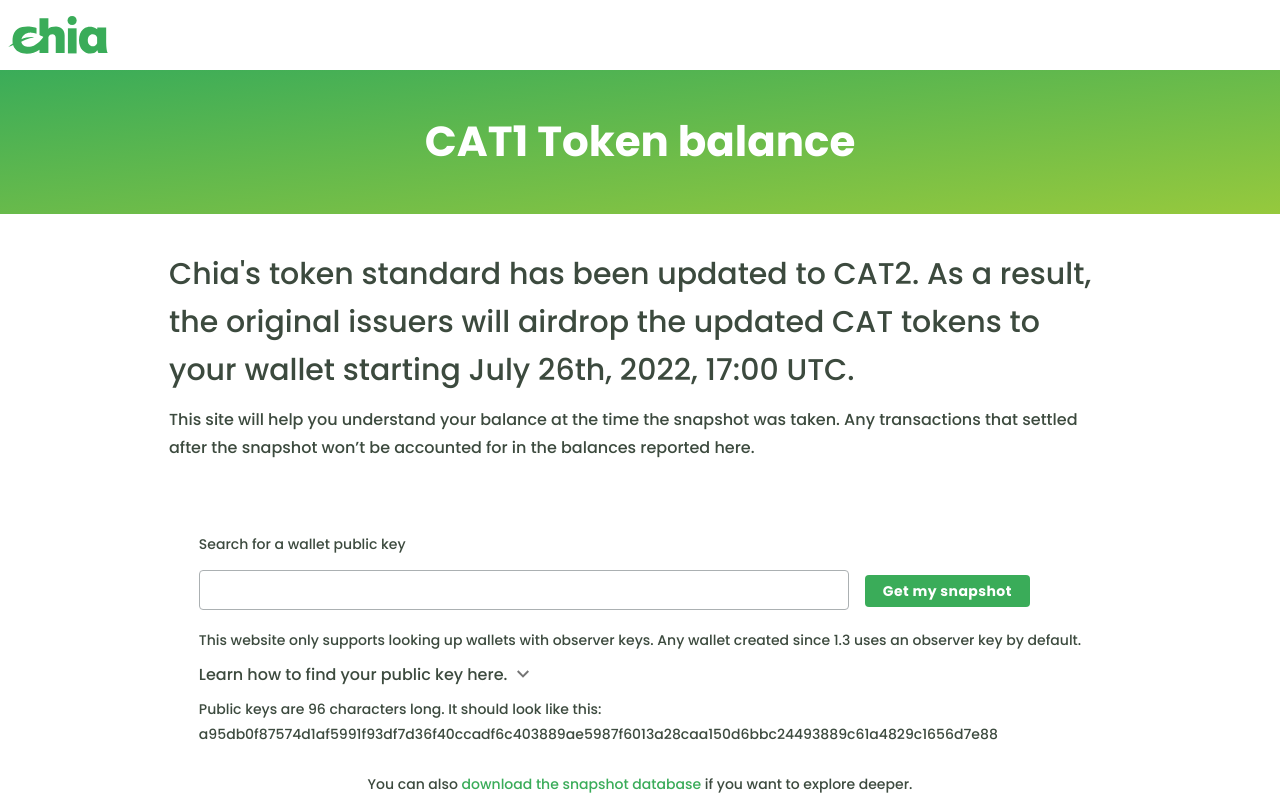
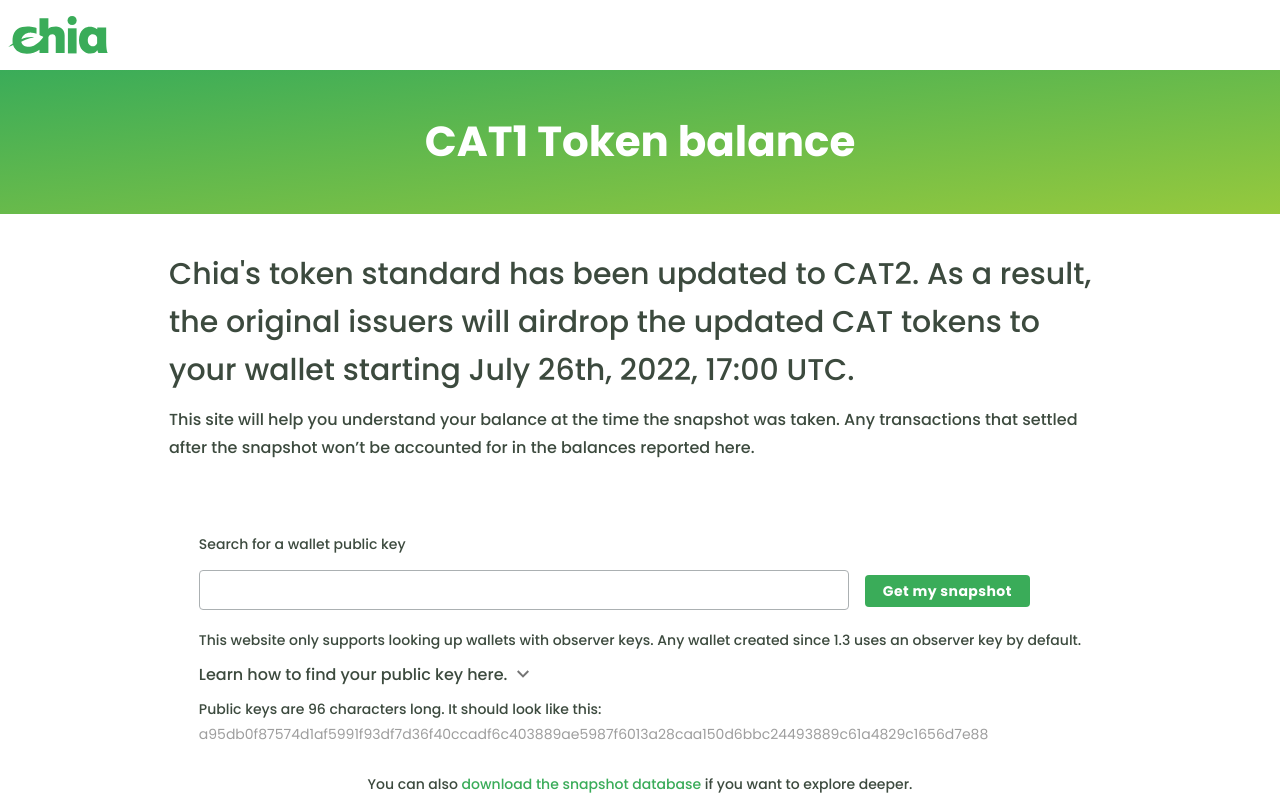
Before and after one commit to PinkDiamond1/cat1-balance, a React app in the folder webpack/: page / in a window 1280 px wide. Shown: the top 800 px of the page. Built offline with nearby package versions, Linux system fonts and the light colour scheme.

Commit message:
minor cosmetic fixes

```diff
--- a/webpack/src/index.html
+++ b/webpack/src/index.html
@@ -4,8 +4,7 @@
     <meta charset="UTF-8" />
     <meta name="viewport" content="width=device-width, initial-scale=1.0" />
     <meta http-equiv="X-UA-Compatible" content="ie=edge" />
-    <link href="https://fonts.googleapis.com/css2?family=Poppins:ital,wght@0,500;0,700;1,500&amp;display=swap" rel="stylesheet" />
-    <link href="https://fonts.googleapis.com/css2?family=Roboto:wght@400;500&display=swap" rel="stylesheet" />
+    <link href="https://fonts.googleapis.com/css2?family=Poppins:wght@100;400;500;600;700&family=Roboto:wght@100;400;500&display=swap" rel="stylesheet" />
     <title>CAT1 Balance Checker</title>
   </head>
   <body>
--- a/webpack/src/ts/App.css.ts
+++ b/webpack/src/ts/App.css.ts
@@ -216,4 +216,9 @@
   }
 `;
 
+css.Grey = styled.span`
+  color: #9e9e9e;
+  font-weight: 400;
+`;
+
 export default css;
--- a/webpack/src/ts/App.tsx
+++ b/webpack/src/ts/App.tsx
@@ -301,7 +301,7 @@
           <p>
             Public keys are 96 characters long. It should look like this:
             <br />
-            a95db0f87574d1af5991f93df7d36f40ccadf6c403889ae5987f6013a28caa150d6bbc24493889c61a4829c1656d7e88
+            <css.Grey>a95db0f87574d1af5991f93df7d36f40ccadf6c403889ae5987f6013a28caa150d6bbc24493889c61a4829c1656d7e88</css.Grey>
           </p>
         </css.Search>
       </css.SearchContainer>
```
